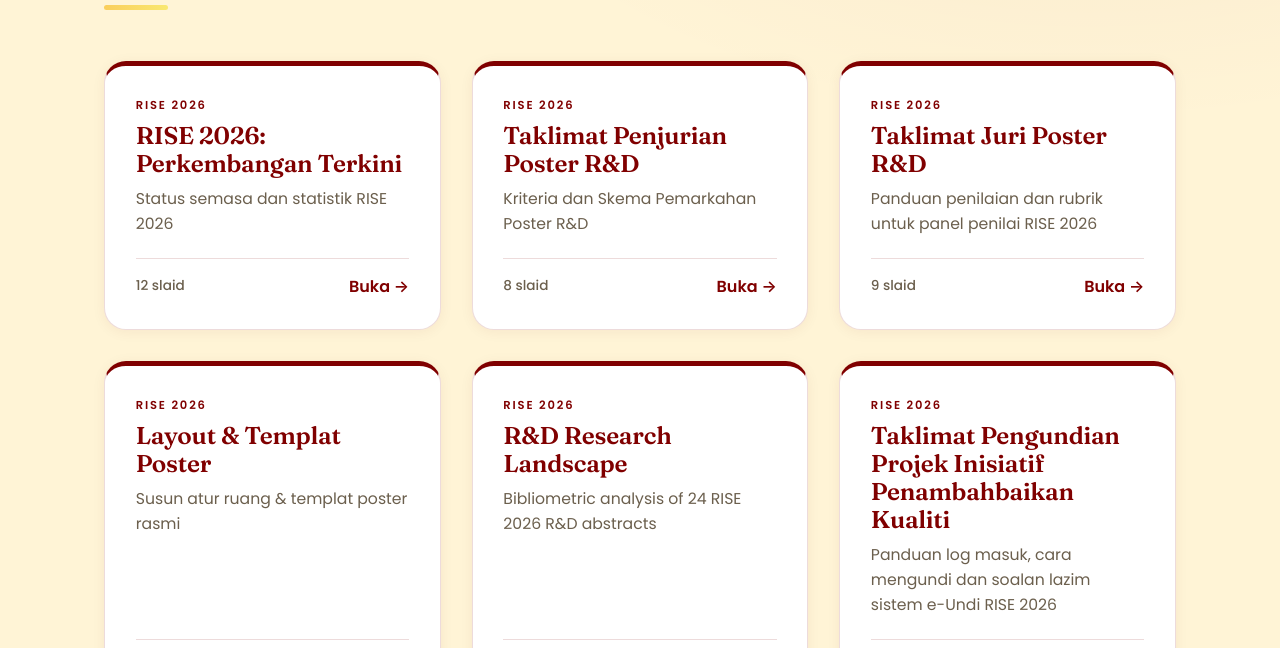
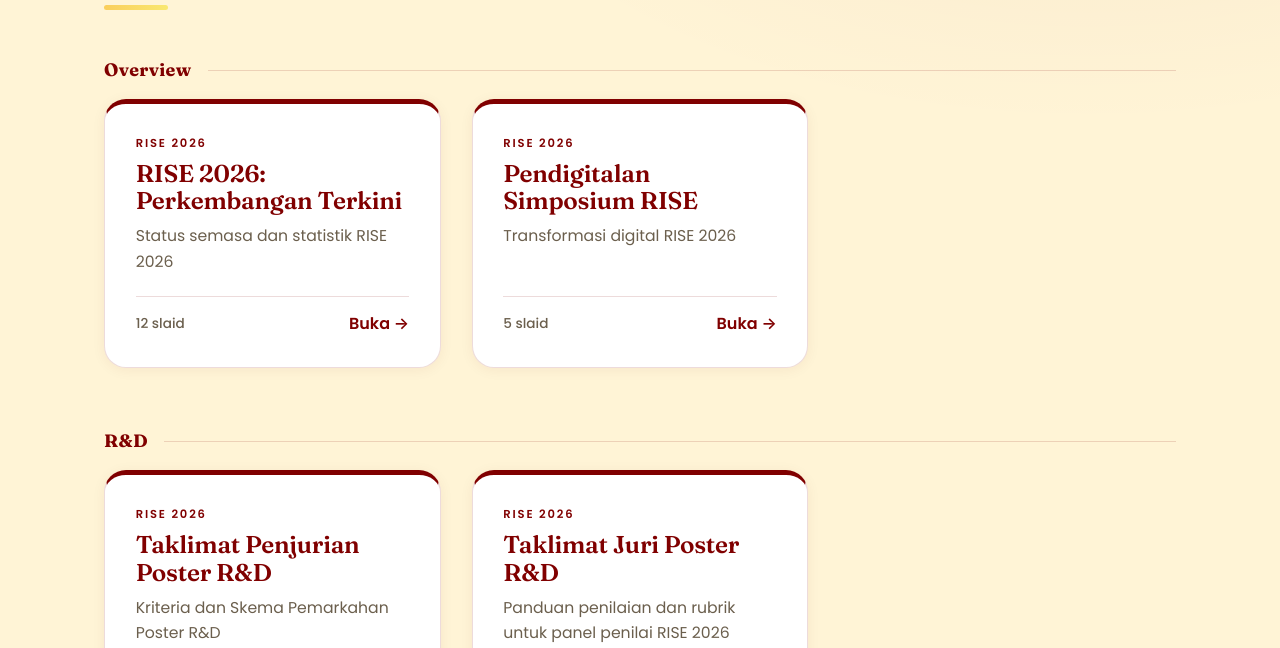
Before and after one commit to kanuar2512/RISE-2026, a plain HTML site: page index.html in a window 1280 px wide. Shown: the part 152-800 px from the top of the page. Drawn offline with Linux system fonts and the light colour scheme.

Commit message:
feat(hub): susun semula kad mengikut seksyen - Overview, R&D, QII

```diff
--- a/assets/css/styles.css
+++ b/assets/css/styles.css
@@ -992,3 +992,57 @@ body.hub { position: absolute; inset: 0; overflow-y: auto; overflow-x: hidden; b
   font-size: 13px;
   color: var(--text-light);
 }
+
+/* ============================================================
+   SECTION 20 — HUB SECTIONED LAYOUT
+   ============================================================ */
+
+/* Replace flat hub-grid with stacked sections container */
+.hub-container {
+  display: flex;
+  flex-direction: column;
+  gap: clamp(2.5rem, 5vw, 4rem);
+}
+
+.hub-section {
+  display: flex;
+  flex-direction: column;
+  gap: 1.2rem;
+}
+
+/* Section heading row */
+.hub-section-head {
+  display: flex;
+  align-items: center;
+  gap: 1rem;
+}
+
+.hub-section-head::after {
+  content: "";
+  flex: 1;
+  height: 1px;
+  background: var(--line);
+}
+
+.hub-section-label {
+  font-family: var(--font-display);
+  font-size: clamp(1rem, 1.4vw, 1.2rem);
+  font-weight: 700;
+  color: var(--maroon);
+  white-space: nowrap;
+  letter-spacing: 0.02em;
+}
+
+/* Card grid within each section — same as old hub-grid */
+.hub-section-grid {
+  display: grid;
+  grid-template-columns: repeat(auto-fill, minmax(300px, 1fr));
+  gap: clamp(1.2rem, 2.4vw, 2rem);
+}
+
+/* Responsive: single column on small screens */
+@media (max-width: 480px) {
+  .hub-section-grid {
+    grid-template-columns: 1fr;
+  }
+}
--- a/assets/js/hub.js
+++ b/assets/js/hub.js
@@ -1,33 +1,78 @@
 /* ============================================================
    RISE FRAMEWORK — HUB
-   Lists every deck registered in window.RISE_DECKS as a card.
-   Add a deck = add its data file; it appears here automatically.
+   Renders decks from window.RISE_DECKS as cards, grouped into
+   sections defined by window.RISE_HUB_SECTIONS.
+   Falls back to flat grid if no sections config is present.
    ============================================================ */
 (function () {
   "use strict";
   const reg = window.RISE_DECKS || {};
-  const grid = document.getElementById("hubGrid");
-  if (!grid) { return; }
+  const container = document.getElementById("hubGrid");
+  if (!container) { return; }
 
-  const ids = Object.keys(reg);
-  if (!ids.length) {
-    grid.innerHTML = '<p class="hub-empty">Tiada deck didaftarkan.</p>';
-    return;
-  }
-
-  ids.forEach((id) => {
-    const d = reg[id];
+  /* ---- build a single card element ---- */
+  function makeCard(d) {
     const count = (d.slides || []).length;
     const card = document.createElement("a");
     card.className = "hub-card";
-    card.href = d.externalUrl || ("present.html?deck=" + encodeURIComponent(id));
+    card.href = d.externalUrl || ("present.html?deck=" + encodeURIComponent(d.id));
     const countLabel = d.externalUrl ? "Panduan Interaktif" : (count + " slaid");
     card.innerHTML =
       '<span class="hub-eyebrow">' + ((d.meta && d.meta.event) || "RISE 2026") + "</span>" +
-      '<h2 class="hub-title">' + (d.title || id) + "</h2>" +
+      '<h2 class="hub-title">' + (d.title || d.id) + "</h2>" +
       '<p class="hub-sub">' + (d.subtitle || "") + "</p>" +
       '<div class="hub-foot"><span class="hub-count">' + countLabel + "</span>" +
       '<span class="hub-go">Buka &rarr;</span></div>';
-    grid.appendChild(card);
-  });
+    return card;
+  }
+
+  const sections = window.RISE_HUB_SECTIONS;
+
+  if (sections && sections.length) {
+    /* ---- sectioned layout ---- */
+    const rendered = new Set();
+
+    sections.forEach(function (sec) {
+      const decksInSection = (sec.decks || []).filter(function (id) { return reg[id]; });
+      if (!decksInSection.length) { return; }
+
+      const section = document.createElement("section");
+      section.className = "hub-section";
+
+      /* section heading */
+      const hWrap = document.createElement("div");
+      hWrap.className = "hub-section-head";
+      const h3 = document.createElement("h3");
+      h3.className = "hub-section-label";
+      h3.textContent = sec.heading;
+      hWrap.appendChild(h3);
+      section.appendChild(hWrap);
+
+      /* card grid */
+      const grid = document.createElement("div");
+      grid.className = "hub-section-grid";
+
+      decksInSection.forEach(function (id) {
+        grid.appendChild(makeCard(reg[id]));
+        rendered.add(id);
+      });
+
+      section.appendChild(grid);
+      container.appendChild(section);
+    });
+
+    /* any deck not covered by sections — append ungrouped */
+    Object.keys(reg).forEach(function (id) {
+      if (!rendered.has(id)) { container.appendChild(makeCard(reg[id])); }
+    });
+
+  } else {
+    /* ---- flat fallback ---- */
+    const ids = Object.keys(reg);
+    if (!ids.length) {
+      container.innerHTML = '<p class="hub-empty">Tiada deck didaftarkan.</p>';
+      return;
+    }
+    ids.forEach(function (id) { container.appendChild(makeCard(reg[id])); });
+  }
 })();
--- a/index.html
+++ b/index.html
@@ -18,7 +18,7 @@
       <h1 class="hub-h1">Pembentangan RISE</h1>
       <span class="gold-rule"></span>
     </header>
-    <main class="hub-grid" id="hubGrid"><!-- cards injected by hub.js --></main>
+    <main class="hub-container" id="hubGrid"><!-- sections injected by hub.js --></main>
     <footer class="hub-credit">RISE 2026 &middot; Bahagian Penguatkuasaan Farmasi &middot; Kementerian Kesihatan Malaysia</footer>
   </div>
 
@@ -30,6 +30,24 @@
   <script src="decks/research-content.js"></script>
   <script src="decks/eundi-content.js"></script>
   <script src="decks/digital-content.js"></script>
+
+  <!-- hub section order & groupings -->
+  <script>
+    window.RISE_HUB_SECTIONS = [
+      {
+        heading: "Overview",
+        decks: ["introduction", "digital", "layout"]
+      },
+      {
+        heading: "R&D",
+        decks: ["research", "penjurian-rnd", "taklimat-juri"]
+      },
+      {
+        heading: "Projek Inisiatif Penambahbaikan Kualiti",
+        decks: ["eundi"]
+      }
+    ];
+  </script>
   <script src="assets/js/hub.js"></script>
 </body>
 </html>
```
